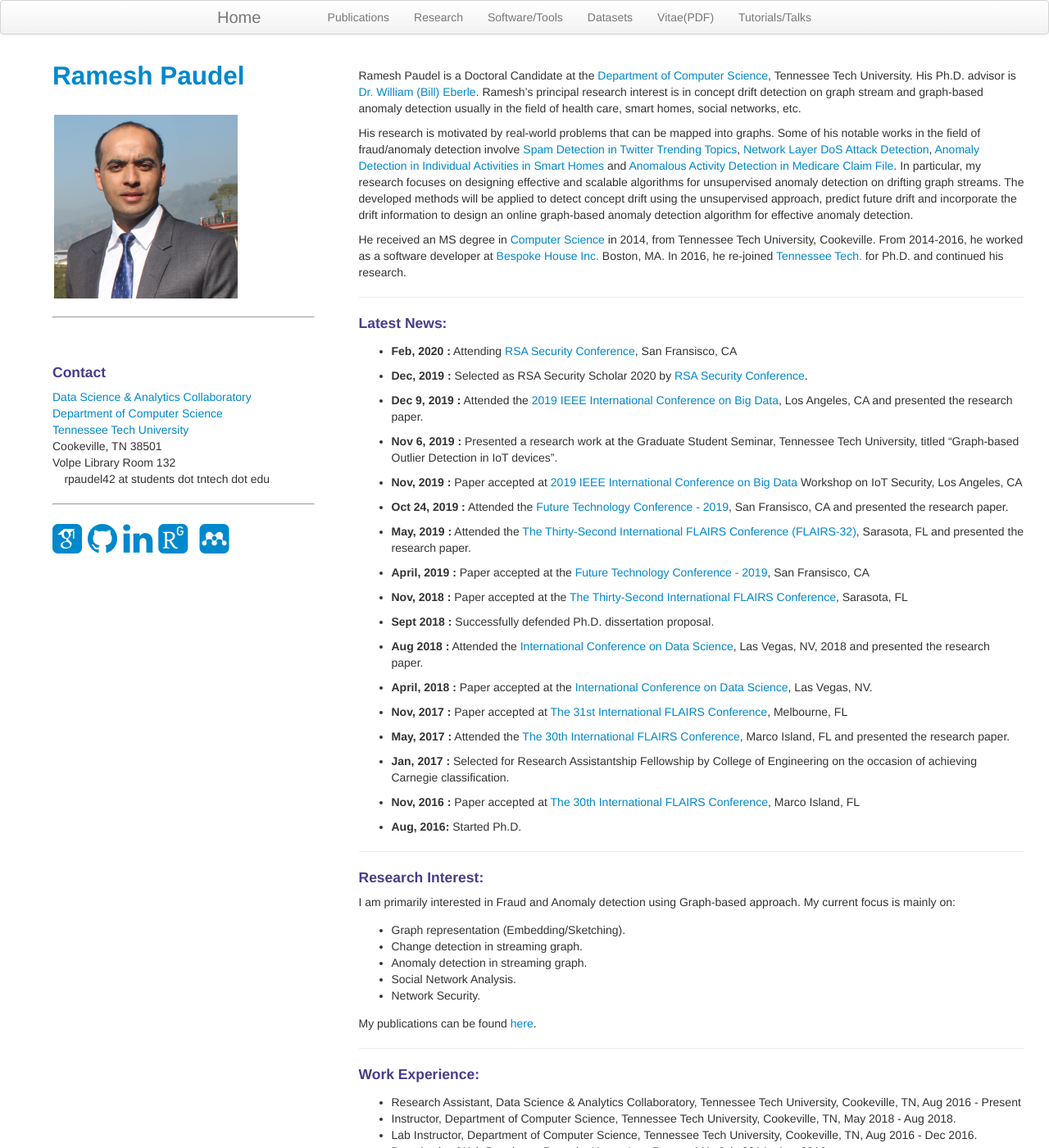
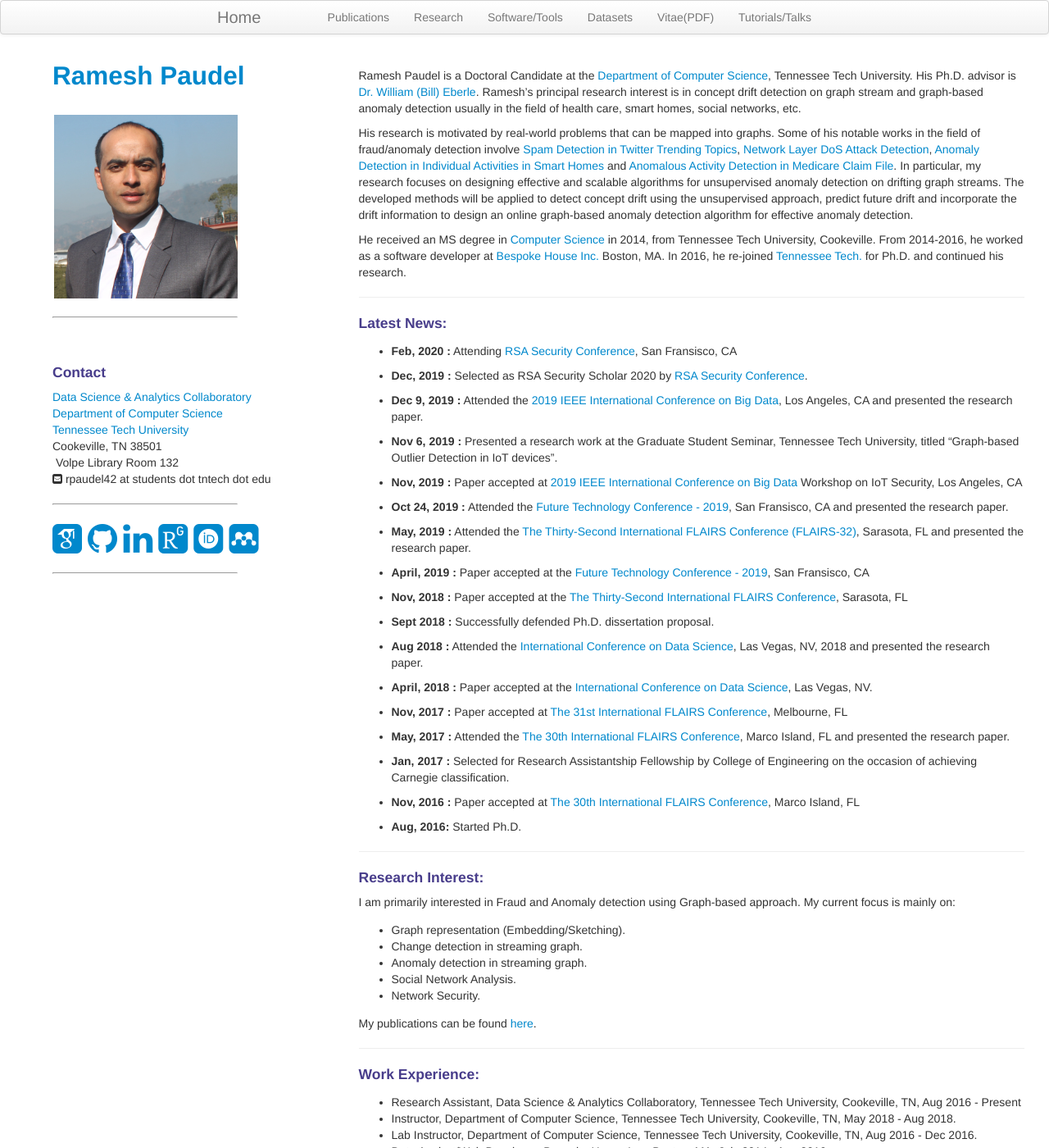
Before and after one commit to rpaudel42/rpaudel42.github.io, a Jekyll site: the page built from index.md, in a window 1280 px wide and 1400 px high. Shown: the whole window at 82% size. Built offline with Jekyll 4.4.1, drawn with Linux system fonts in a browser that asks for light colours; nearby versions of some CDN libraries; some web fonts are replaced.

Commit message:
add new sidebar

```diff
--- a/_includes/themes/twitter/default.html
+++ b/_includes/themes/twitter/default.html
@@ -65,8 +65,8 @@
               <a href="https://www.tntech.edu">Tennessee Tech University</a><br/>
               Cookeville, TN 38501<br/>
               <div id="hide_email">
-                 <i class="fas fa-map-marker-alt"></i> Volpe Library Room 132 </br>
-                 <i class="fas fa-envelope-square"></i> rpaudel42 at students dot tntech dot edu
+                 <i class="fa fa-map-marker-alt"></i> Volpe Library Room 132 </br>
+                 <i class="fa fa-envelope-square"></i> rpaudel42 at students dot tntech dot edu
               </div>
           </div>
         </div>
@@ -78,10 +78,10 @@
           <span class="ml-1"><a href="https://github.com/rpaudel42"><i class="fa fa-github fa-3x"></i></a></span>
           <span class="ml-1"><a href="https://www.linkedin.com/in/ramesh-paudel-1384b564/"><i class="fa fa-linkedin fa-3x"></i></a></span>
           <span class="ml-1"><a href="https://www.researchgate.net/profile/Ramesh_Paudel4"><i class="ai ai-researchgate-square ai-3x"></i></a></span>
-          <span class="ml-1"><a href="https://orcid.org/0000-0002-9284-0511"><i class="fa fa-orcid fa-3x"></i></a></span>
+          <span class="ml-1"><a href="https://orcid.org/0000-0002-9284-0511"><i class="ai ai-orcid-square ai-3x"></i></a></span>
           <span class="ml-last"><a href="https://www.mendeley.com/profiles/ramesh-paudel/"><i class="ai ai-mendeley-square ai-3x"></i></a></span>
         </div>
-
+        <hr class="hr-sidebar">
       </header>
       <div class="container-body">
         <div class="content">
--- a/assets/themes/twitter/css/style.css
+++ b/assets/themes/twitter/css/style.css
@@ -30,6 +30,7 @@
   margin: 30px 0; }
 
 .hr-sidebar{
+  max-width: 70%;
   display: block;
   margin-before: 0.5em;
   margin-after: 0.5em;
```
